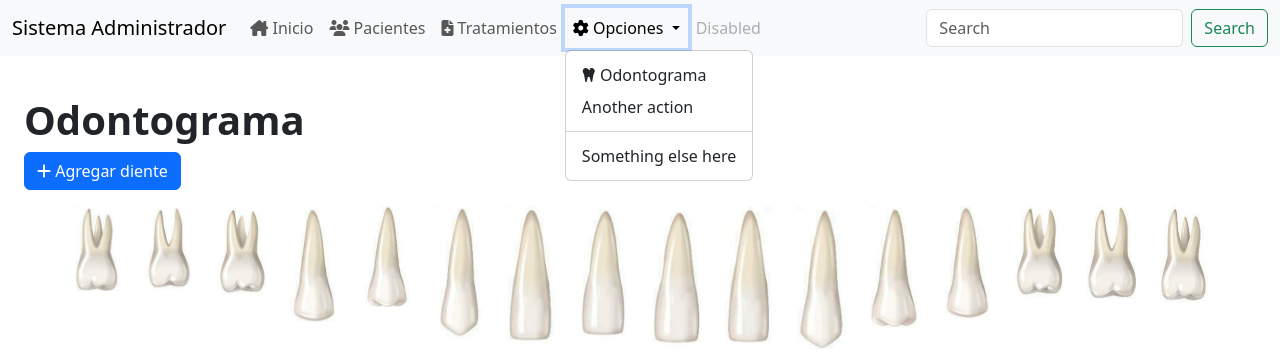
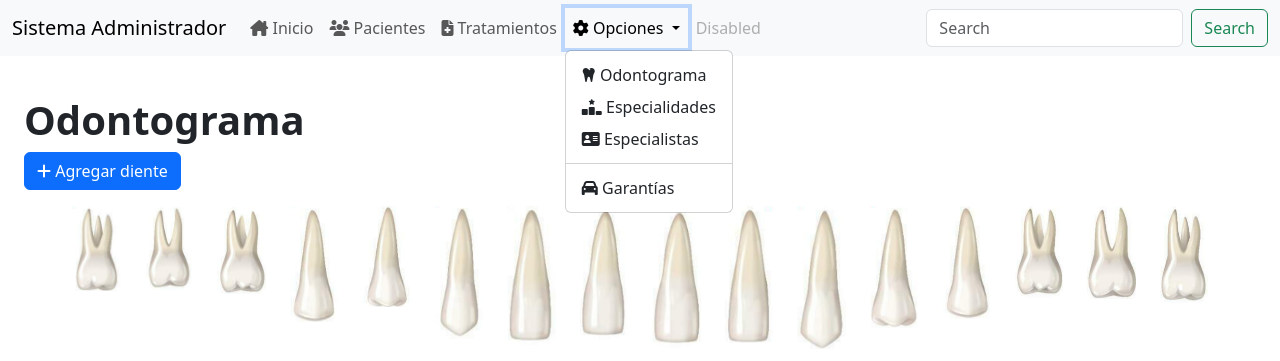
Before and after one commit to mariosuarezDEV/ClinicaDental-Software, a Django app: page /odontograma/ in a window 1280 px wide, after a click on "Opciones". Shown: the top 361 px of the page. Run offline with Django 5.2, Linux system fonts and the light colour scheme; data comes from the database, SQL or seed files in the repository; some libraries are stand-ins or nearby versions.

Commit message:
Update navbar dropdown menu items
Replaced placeholder dropdown items with new options: Especialidades, Especialistas, and Garantías, each with corresponding icons for improved navigation clarity.

```diff
--- a/backend/templates/components/navbar.html
+++ b/backend/templates/components/navbar.html
@@ -21,9 +21,10 @@
             </a>
             <ul class="dropdown-menu">
               <li><a class="dropdown-item" href="{% url 'odontograma' %}"><i class="fa-solid fa-tooth"></i> Odontograma</a></li>
-              <li><a class="dropdown-item" href="#">Another action</a></li>
+              <li><a class="dropdown-item" href="#"><i class="fa-solid fa-ranking-star"></i> Especialidades</a></li>
+              <li><a class="dropdown-item" href="#"><i class="fa-solid fa-address-card"></i> Especialistas</a></li>
               <li><hr class="dropdown-divider"></li>
-              <li><a class="dropdown-item" href="#">Something else here</a></li>
+              <li><a class="dropdown-item" href="#"><i class="fa-solid fa-car"></i> Garantías</a></li>
             </ul>
           </li>
           <li class="nav-item">
```
